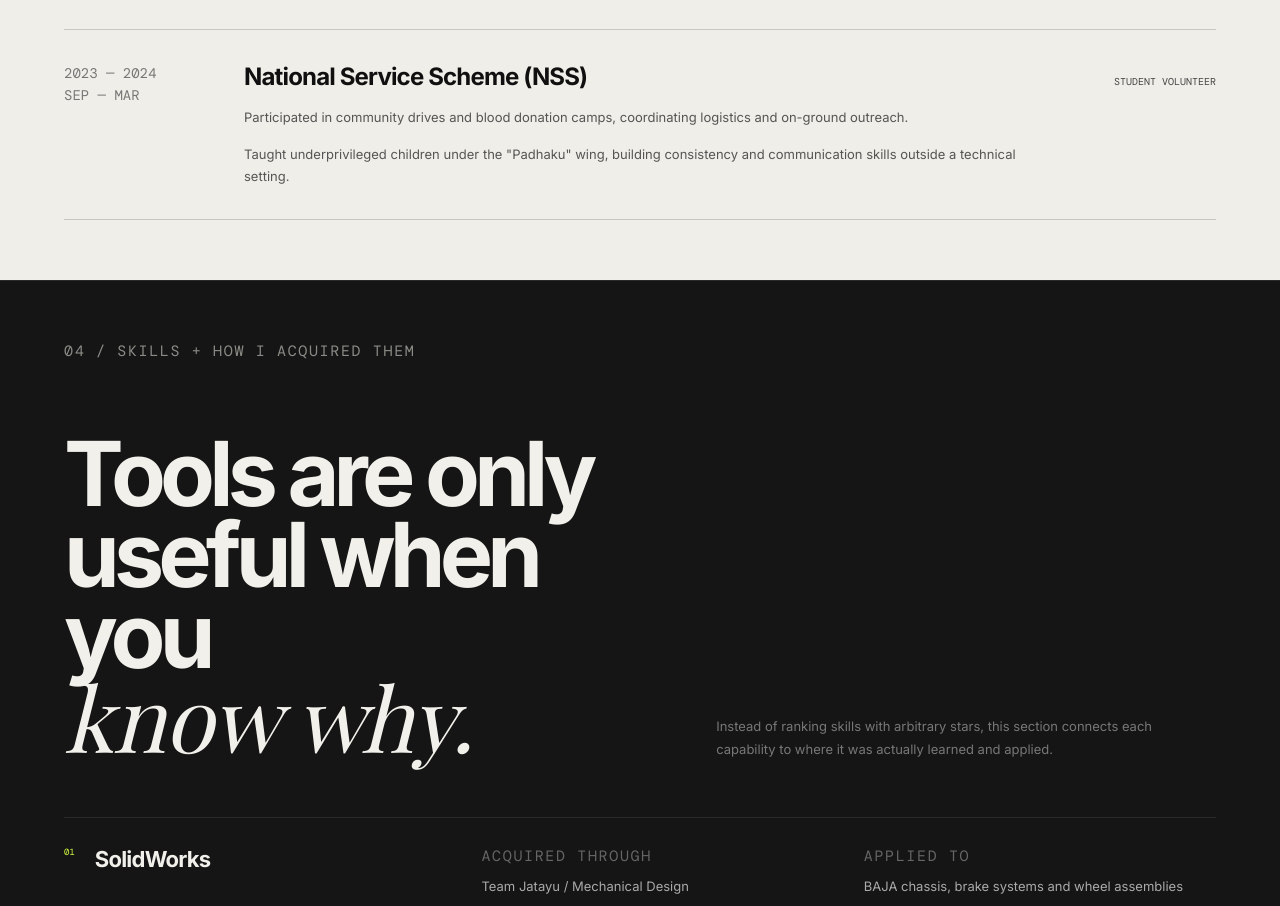
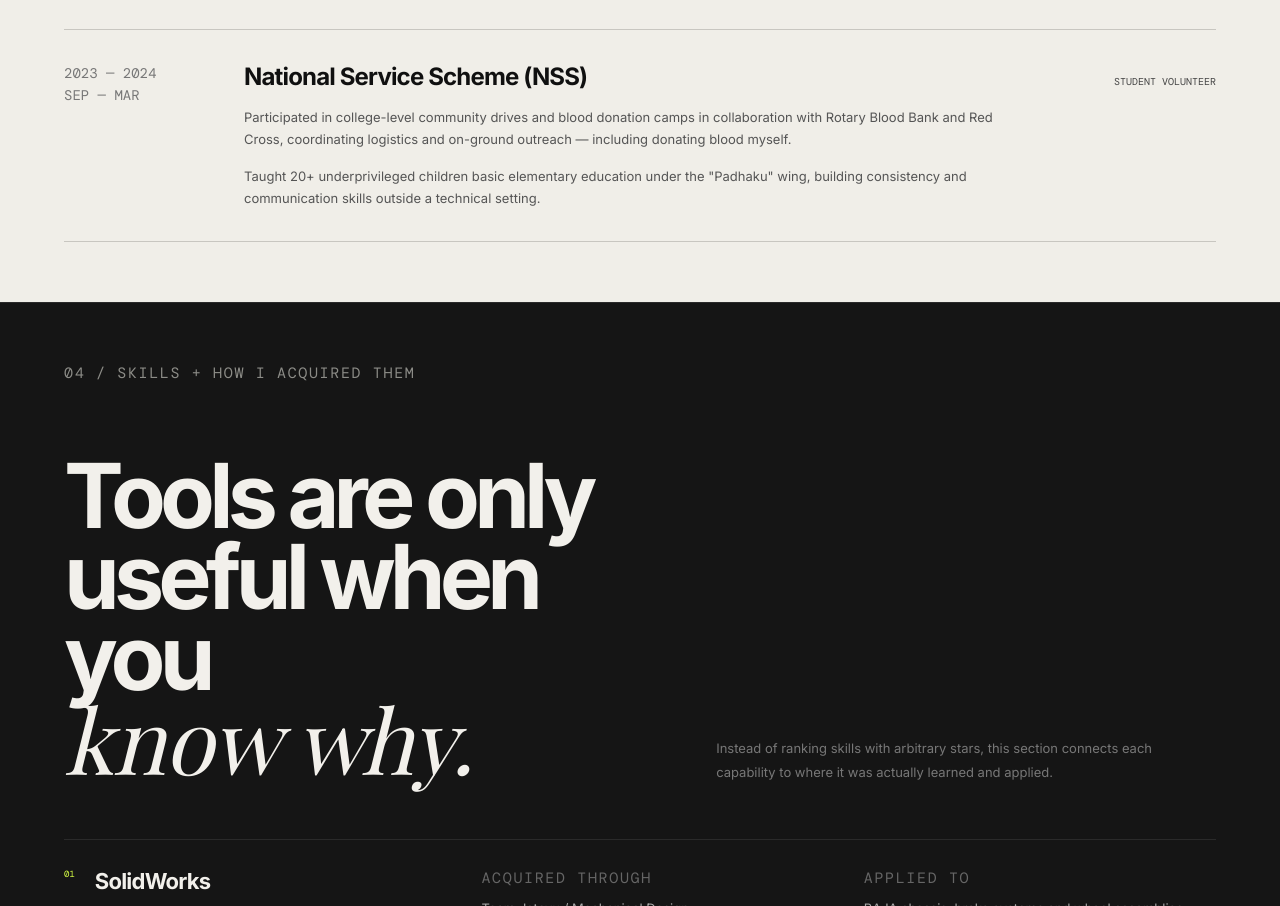
Before and after one commit to ManviGupta235/ManviGupta235.github.io, a plain HTML site: page index.html in a window 1280 px wide. Shown: the part 4159-5065 px from the top of the page. Drawn offline with nearby package versions, Linux system fonts and the light colour scheme; a web font is replaced by a local one.

Commit message:
Update portfolio

```diff
--- a/index.html
+++ b/index.html
@@ -138,8 +138,8 @@
         <div class="timeline-date">2023 — 2024<br>SEP — MAR</div>
         <div class="timeline-main">
           <div class="timeline-top"><h3>National Service Scheme (NSS)</h3><span>STUDENT VOLUNTEER</span></div>
-          <p>Participated in community drives and blood donation camps, coordinating logistics and on-ground outreach.</p>
-          <p>Taught underprivileged children under the "Padhaku" wing, building consistency and communication skills outside a technical setting.</p>
+          <p>Participated in college-level community drives and blood donation camps in collaboration with Rotary Blood Bank and Red Cross, coordinating logistics and on-ground outreach — including donating blood myself.</p>
+          <p>Taught 20+ underprivileged children basic elementary education under the "Padhaku" wing, building consistency and communication skills outside a technical setting.</p>
         </div>
       </article>
     </div>
```
Also changed, not shown: 1 other file.
